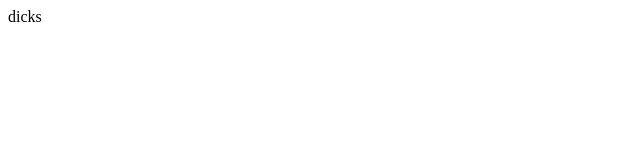
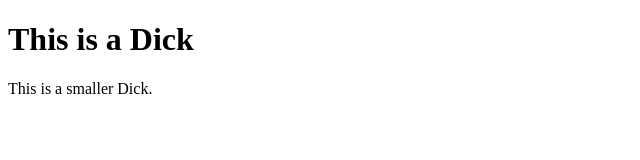
Before and after one commit to BakerDavid/catchemallfighter, a website: page index.html in a window 1280 px wide. Shown: the whole page, without its empty margins (0-640 px from the left). Drawn offline with Linux system fonts and the light colour scheme.

Commit message:
Added Context To The HTML Page

```diff
--- a/index.html
+++ b/index.html
@@ -1,2 +1,12 @@
+<!DOCTYPE html>
+<html>
+<head>
+<title>Dicks!</title>
+</head>
+<body>
 
-	<p> dicks </p>
+<h1>This is a Dick</h1>
+<p>This is a smaller Dick.</p>
+
+</body>
+</html>
```
